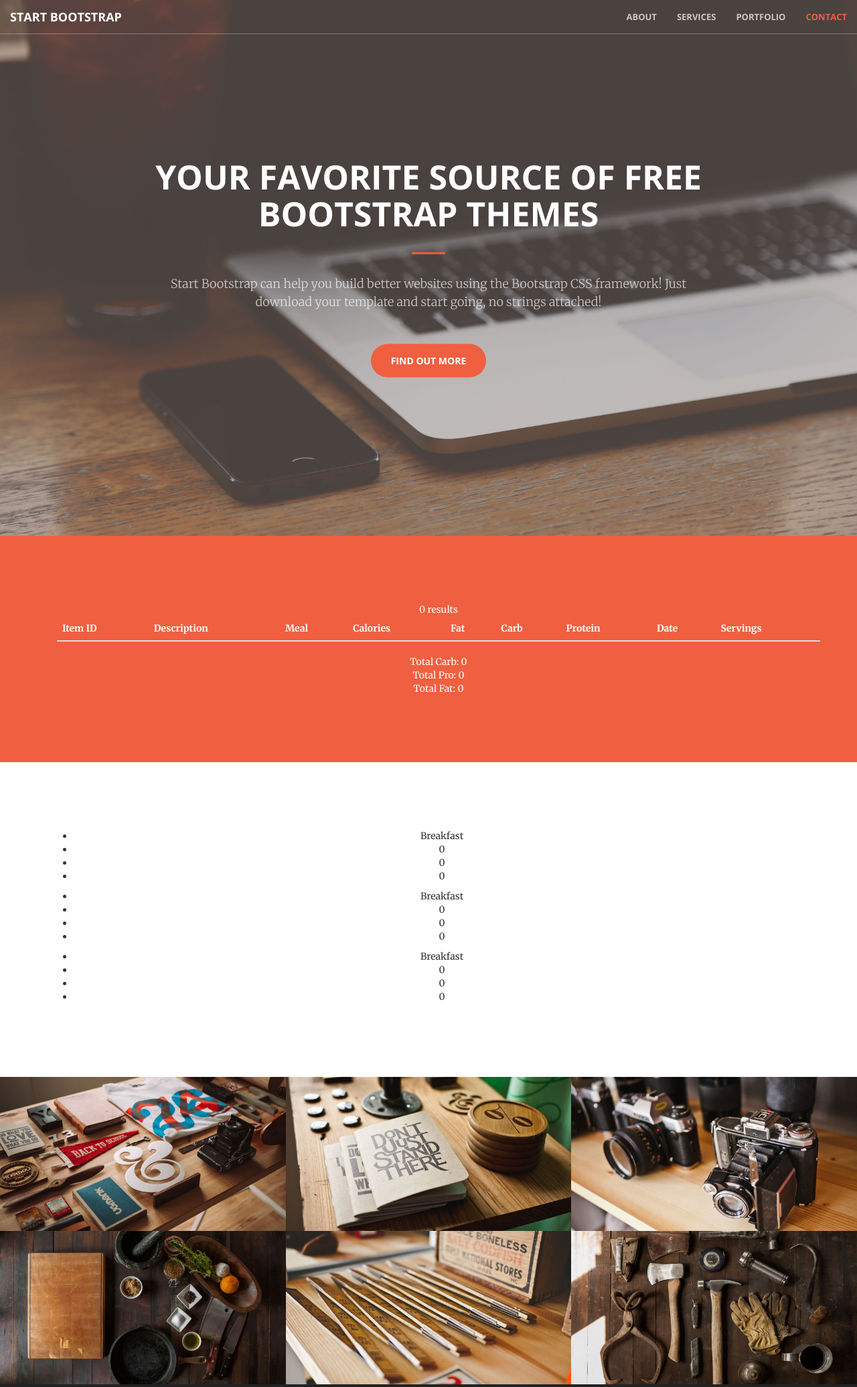
After one commit to Seana36/DIFYM, a PHP site: page /userDiary_Boot.php in a window 1280 px wide. The commit adds this page. Shown: the top 2071 px of the page at 67% size. Run offline with PHP 8.4, Linux system fonts and the light colour scheme; a user stored in the database is signed in; data comes from the database, SQL or seed files in the repository; tables that the repository leaves empty or names only in its code hold one stand-in row (values such as "Sample post"); lists and menus that the app fills with data are empty; some libraries are stand-ins or nearby versions.

Commit message:
boot strap for UserDiary

```diff
--- a/userDiary.php
+++ b/userDiary.php
@@ -116,7 +116,7 @@ function print_table($result){
 			        	  <td>" . (floatval($row["Protein_g"]) * $servings). "</td>
 			        	  <td>" . $row["date"]. "</td>
 			        	  <td>" . $row["servings"]. "</td>
-			        	  <td><input type='submit' class='button' name='".$row["NDB_No"]." ' value1='".$row["meal"]."'/></td>
+			        	  <td><input type='submit' class='button' name='".$row["NDB_No"]." ' value1='".$row["meal"]."' value ='Delete'/></td>
 			        	  </tr>";
 			        	  $carb_total += $row["Carbohydrt_g"];
 			        	  $fat_total += $row["Lipid_Tot_g"];
@@ -132,7 +132,7 @@ function print_table($result){
 			        	  <td>" . $row["Protein_g"]. "</td>
 			        	  <td>" . $row["date"]. "</td>
 			        	  <td>" . $row["servings"]. "</td>
-			        	  <td><input type='submit' class='button' name='".$row["NDB_No"]." ' value1='".$row["meal"]."'/></td>
+			        	  <td><input type='submit' class='button' name='".$row["NDB_No"]." ' value1='".$row["meal"]."' value = 'Delete'/></td>
 			        	  </tr>";
 			        	  $carb_total += $row["Carbohydrt_g"];
 			        	  $fat_total += $row["Lipid_Tot_g"];
--- /dev/null
+++ b/userDiary_Boot.php
@@ -0,0 +1,435 @@
+<?php
+include('dbConnect.php');
+session_start();
+include_once('isLoggedIn.php');
+$user = $_SESSION['userID'];
+?>
+<!DOCTYPE html>
+<html lang="en">
+
+<head>
+
+    <meta charset="utf-8">
+    <meta http-equiv="X-UA-Compatible" content="IE=edge">
+    <meta name="viewport" content="width=device-width, initial-scale=1">
+    <meta name="description" content="">
+    <meta name="author" content="">
+
+    <title>Creative - Start Bootstrap Theme</title>
+
+    <!-- Bootstrap Core CSS -->
+    <link href="vendor/bootstrap/css/bootstrap.min.css" rel="stylesheet">
+
+    <!-- Custom Fonts -->
+    <link href="vendor/font-awesome/css/font-awesome.min.css" rel="stylesheet" type="text/css">
+    <link href='https://fonts.googleapis.com/css?family=Open+Sans:300italic,400italic,600italic,700italic,800italic,400,300,600,700,800' rel='stylesheet' type='text/css'>
+    <link href='https://fonts.googleapis.com/css?family=Merriweather:400,300,300italic,400italic,700,700italic,900,900italic' rel='stylesheet' type='text/css'>
+
+    <!-- Plugin CSS -->
+    <link href="vendor/magnific-popup/magnific-popup.css" rel="stylesheet">
+
+    <!-- Theme CSS -->
+    <link href="css/creative.min.css" rel="stylesheet">
+
+
+    <script src="https://ajax.googleapis.com/ajax/libs/jquery/3.1.1/jquery.min.js"></script>
+    <script src="https://maxcdn.bootstrapcdn.com/bootstrap/3.3.7/js/bootstrap.min.js"></script>
+
+    <!-- HTML5 Shim and Respond.js IE8 support of HTML5 elements and media queries -->
+    <!-- WARNING: Respond.js doesn't work if you view the page via file:// -->
+    <!--[if lt IE 9]>
+        <script src="https://oss.maxcdn.com/libs/html5shiv/3.7.0/html5shiv.js"></script>
+        <script src="https://oss.maxcdn.com/libs/respond.js/1.4.2/respond.min.js"></script>
+    <![endif]-->
+
+</head>
+
+<body id="page-top">
+
+    <nav id="mainNav" class="navbar navbar-default navbar-fixed-top">
+        <div class="container-fluid">
+            <!-- Brand and toggle get grouped for better mobile display -->
+            <div class="navbar-header">
+                <button type="button" class="navbar-toggle collapsed" data-toggle="collapse" data-target="#bs-example-navbar-collapse-1">
+                    <span class="sr-only">Toggle navigation</span> Menu <i class="fa fa-bars"></i>
+                </button>
+                <a class="navbar-brand page-scroll" href="#page-top">Start Bootstrap</a>
+            </div>
+
+            <!-- Collect the nav links, forms, and other content for toggling -->
+            <div class="collapse navbar-collapse" id="bs-example-navbar-collapse-1">
+                <ul class="nav navbar-nav navbar-right">
+                    <li>
+                        <a class="page-scroll" href="#about">About</a>
+                    </li>
+                    <li>
+                        <a class="page-scroll" href="#services">Services</a>
+                    </li>
+                    <li>
+                        <a class="page-scroll" href="#portfolio">Portfolio</a>
+                    </li>
+                    <li>
+                        <a class="page-scroll" href="#contact">Contact</a>
+                    </li>
+                </ul>
+            </div>
+            <!-- /.navbar-collapse -->
+        </div>
+        <!-- /.container-fluid -->
+    </nav>
+
+    <header>
+        <div class="header-content">
+            <div class="header-content-inner">
+                <h1 id="homeHeading">Your Favorite Source of Free Bootstrap Themes</h1>
+                <hr>
+                <p>Start Bootstrap can help you build better websites using the Bootstrap CSS framework! Just download your template and start going, no strings attached!</p>
+                <a href="#about" class="btn btn-primary btn-xl page-scroll">Find Out More</a>
+            </div>
+        </div>
+    </header>
+
+    <section class="bg-primary" id="about">
+        <div class="container">
+            <div class="row">
+                <div class="col-lg-10 text-center">
+
+<?php
+
+
+$sql = "SELECT  *
+        FROM userdiary u,mytable t
+        WHERE u.NDB_No = t.NDB_No AND u.userID = $user
+        ";
+$result = $conn->query($sql);
+print_table($result);
+$result = $conn->query($sql);
+$total_total = calc_meal_totals($result);
+
+
+
+
+function calc_meal_totals($result){
+    $breakfast_total = array("protein" => 0, "carb" => 0, "fat" => 0);
+    $lunch_total = array("protein" => 0, "carb" => 0, "fat" => 0);
+    $dinner_total = array("protein" => 0, "carb" => 0, "fat" => 0);
+    $snack_total = array("protein" => 0, "carb" => 0, "fat" => 0);
+
+    if ($result->num_rows > 0) {
+        while($row = $result->fetch_assoc()) {
+            if($row["meal"] == "breakfast"){
+                $breakfast_total["carb"] += $row["Carbohydrt_g"];
+                $breakfast_total["fat"] += $row["Lipid_Tot_g"];
+                $breakfast_total["protein"] += $row["Protein_g"];
+            }
+            else if($row["meal"] == "lunch"){
+                $lunch_total["carb"] += $row["Carbohydrt_g"];
+                $lunch_total["fat"] += $row["Lipid_Tot_g"];
+                $lunch_total["protein"] += $row["Protein_g"];
+            }
+            else if($row["meal"] == "dinner"){
+                $dinner_total["carb"] += $row["Carbohydrt_g"];
+                $dinner_total["fat"] += $row["Lipid_Tot_g"];
+                $dinner_total["protein"] += $row["Protein_g"];
+            }
+
+        }
+    }
+    $total_total = array(
+        array("Breakfast", $breakfast_total["fat"], $breakfast_total["carb"], $breakfast_total["protein"]),
+        array("Breakfast", $lunch_total["fat"], $lunch_total["carb"], $lunch_total["protein"]),
+        array("Breakfast", $dinner_total["fat"], $dinner_total["carb"], $dinner_total["protein"]),
+        );
+
+    return $total_total ;
+}
+?>
+
+<?php
+function print_table($result){
+?>
+<div class = "container">
+    <table class="table ">
+        <thead>
+          <tr>
+            <th>Item ID</th>
+            <th>Description</th>
+            <th>Meal </th>
+            <th>Calories </th>
+            <th>Fat </th>
+            <th>Carb </th>
+            <th>Protein </th>
+            <th>Date </th>
+            <th>Servings </th>
+          </tr>
+        </thead>
+        <tbody>
+            <?php
+            $carb_total = 0;
+            $fat_total = 0;
+            $pro_total = 0;
+
+            if ($result->num_rows > 0) {
+                // output data of each row
+                while($row = $result->fetch_assoc()) {
+                    if($row["servings"] > 1){
+                        $servings = $row["servings"];
+                        echo "<tr>
+                          <td>" . $row["NDB_No"]. "</td>
+                          <td>" . $row["Shrt_Desc"]."</td>
+                          <td>" . $row["meal"]. "</td>
+                          <td>" . (floatval($row["Energ_Kcal"]) * $servings). "</td>
+                          <td>" . (floatval($row["Lipid_Tot_g"]) * $servings). "</td>
+                          <td>" . (floatval($row["Carbohydrt_g"]) * $servings). "</td>
+                          <td>" . (floatval($row["Protein_g"]) * $servings). "</td>
+                          <td>" . $row["date"]. "</td>
+                          <td>" . $row["servings"]. "</td>
+                          <td><input type='submit' class='btn btn-default' name='".$row["NDB_No"]." ' value1='".$row["meal"]."' value ='Delete'/></td>
+                          </tr>";
+                          $carb_total += $row["Carbohydrt_g"];
+                          $fat_total += $row["Lipid_Tot_g"];
+                          $pro_total += $row["Protein_g"];
+                    }else {
+                    echo "<tr>
+                          <td>" . $row["NDB_No"]. "</td>
+                          <td>" . $row["Shrt_Desc"]."</td>
+                          <td>" . $row["meal"]. "</td>
+                          <td>" . $row["Energ_Kcal"]. "</td>
+                          <td>" . $row["Lipid_Tot_g"]. "</td>
+                          <td>" . $row["Carbohydrt_g"]. "</td>
+                          <td>" . $row["Protein_g"]. "</td>
+                          <td>" . $row["date"]. "</td>
+                          <td>" . $row["servings"]. "</td>
+                          <td><input type='submit' class='btn btn-default' name='".$row["NDB_No"]." ' value1='".$row["meal"]."' value = 'Delete'/></td>
+                          </tr>";
+                          $carb_total += $row["Carbohydrt_g"];
+                          $fat_total += $row["Lipid_Tot_g"];
+                          $pro_total += $row["Protein_g"];
+                    }
+                }
+            } else {
+                echo "0 results";
+            }
+
+            ?>
+        </tbody>
+    </table>
+    <?php
+        echo "Total Carb: ".$carb_total. "<br>";
+        echo "Total Pro: ".$pro_total. "<br>";
+        echo "Total Fat: ".$fat_total. "<br>";
+    }//end function
+    ?>
+</div>
+
+
+<script>
+$('.button').click(function() {
+    //var clickBtnValue = $(this).val();
+    var id = $(this).attr('name');
+    var meal = $(this).attr('value1');
+     $.ajax({
+      type: "POST",
+      url: "removeFrom_UserDiary.php",
+      data: { 'foodID':id ,
+              'meal' : meal}
+    }).done(function( msg ) {
+      alert( "Data Saved: " + msg );
+    });
+    location.reload();
+});
+</script>
+
+
+
+
+
+
+
+
+
+
+
+
+
+
+
+
+
+
+
+
+
+
+
+
+
+
+
+                </div>
+            </div>
+        </div>
+    </section>
+
+    <section id="services">
+        <div class="container">
+            <div class="row">
+                <div class="col-lg-12 text-center">
+                <?php
+                    for($row = 0; $row < 3; $row++){
+                        echo "<ul>";
+                        for($col = 0; $col < 4; $col++){
+                            echo "<li>".$total_total[$row][$col]."</li>";
+                        }
+                    echo "</ul>";
+                    }
+                ?>
+                </div>
+            </div>
+        </div>
+
+    </section>
+
+    <section class="no-padding" id="portfolio">
+        <div class="container-fluid">
+            <div class="row no-gutter popup-gallery">
+                <div class="col-lg-4 col-sm-6">
+                    <a href="img/portfolio/fullsize/1.jpg" class="portfolio-box">
+                        <img src="img/portfolio/thumbnails/1.jpg" class="img-responsive" alt="">
+                        <div class="portfolio-box-caption">
+                            <div class="portfolio-box-caption-content">
+                                <div class="project-category text-faded">
+                                    Category
+                                </div>
+                                <div class="project-name">
+                                    Project Name
+                                </div>
+                            </div>
+                        </div>
+                    </a>
+                </div>
+                <div class="col-lg-4 col-sm-6">
+                    <a href="img/portfolio/fullsize/2.jpg" class="portfolio-box">
+                        <img src="img/portfolio/thumbnails/2.jpg" class="img-responsive" alt="">
+                        <div class="portfolio-box-caption">
+                            <div class="portfolio-box-caption-content">
+                                <div class="project-category text-faded">
+                                    Category
+                                </div>
+                                <div class="project-name">
+                                    Project Name
+                                </div>
+                            </div>
+                        </div>
+                    </a>
+                </div>
+                <div class="col-lg-4 col-sm-6">
+                    <a href="img/portfolio/fullsize/3.jpg" class="portfolio-box">
+                        <img src="img/portfolio/thumbnails/3.jpg" class="img-responsive" alt="">
+                        <div class="portfolio-box-caption">
+                            <div class="portfolio-box-caption-content">
+                                <div class="project-category text-faded">
+                                    Category
+                                </div>
+                                <div class="project-name">
+                                    Project Name
+                                </div>
+                            </div>
+                        </div>
+                    </a>
+                </div>
+                <div class="col-lg-4 col-sm-6">
+                    <a href="img/portfolio/fullsize/4.jpg" class="portfolio-box">
+                        <img src="img/portfolio/thumbnails/4.jpg" class="img-responsive" alt="">
+                        <div class="portfolio-box-caption">
+                            <div class="portfolio-box-caption-content">
+                                <div class="project-category text-faded">
+                                    Category
+                                </div>
+                                <div class="project-name">
+                                    Project Name
+                                </div>
+                            </div>
+                        </div>
+                    </a>
+                </div>
+                <div class="col-lg-4 col-sm-6">
+                    <a href="img/portfolio/fullsize/5.jpg" class="portfolio-box">
+                        <img src="img/portfolio/thumbnails/5.jpg" class="img-responsive" alt="">
+                        <div class="portfolio-box-caption">
+                            <div class="portfolio-box-caption-content">
+                                <div class="project-category text-faded">
+                                    Category
+                                </div>
+                                <div class="project-name">
+                                    Project Name
+                                </div>
+                            </div>
+                        </div>
+                    </a>
+                </div>
+                <div class="col-lg-4 col-sm-6">
+                    <a href="img/portfolio/fullsize/6.jpg" class="portfolio-box">
+                        <img src="img/portfolio/thumbnails/6.jpg" class="img-responsive" alt="">
+                        <div class="portfolio-box-caption">
+                            <div class="portfolio-box-caption-content">
+                                <div class="project-category text-faded">
+                                    Category
+                                </div>
+                                <div class="project-name">
+                                    Project Name
+                                </div>
+                            </div>
+                        </div>
+                    </a>
+                </div>
+            </div>
+        </div>
+    </section>
+
+    <aside class="bg-dark">
+        <div class="container text-center">
+            <div class="call-to-action">
+                <h2>Free Download at Start Bootstrap!</h2>
+                <a href="http://startbootstrap.com/template-overviews/creative/" class="btn btn-default btn-xl sr-button">Download Now!</a>
+            </div>
+        </div>
+    </aside>
+
+    <section id="contact">
+        <div class="container">
+            <div class="row">
+                <div class="col-lg-8 col-lg-offset-2 text-center">
+                    <h2 class="section-heading">Let's Get In Touch!</h2>
+                    <hr class="primary">
+                    <p>Ready to start your next project with us? That's great! Give us a call or send us an email and we will get back to you as soon as possible!</p>
+                </div>
+                <div class="col-lg-4 col-lg-offset-2 text-center">
+                    <i class="fa fa-phone fa-3x sr-contact"></i>
+                    <p>123-456-6789</p>
+                </div>
+                <div class="col-lg-4 text-center">
+                    <i class="fa fa-envelope-o fa-3x sr-contact"></i>
+                    <p><a href="mailto:your-email@your-domain.com">feedback@startbootstrap.com</a></p>
+                </div>
+            </div>
+        </div>
+    </section>
+
+    <!-- jQuery -->
+    <script src="vendor/jquery/jquery.min.js"></script>
+
+    <!-- Bootstrap Core JavaScript -->
+    <script src="vendor/bootstrap/js/bootstrap.min.js"></script>
+
+    <!-- Plugin JavaScript -->
+    <script src="https://cdnjs.cloudflare.com/ajax/libs/jquery-easing/1.3/jquery.easing.min.js"></script>
+    <script src="vendor/scrollreveal/scrollreveal.min.js"></script>
+    <script src="vendor/magnific-popup/jquery.magnific-popup.min.js"></script>
+
+    <!-- Theme JavaScript -->
+    <script src="js/creative.min.js"></script>
+
+</body>
+
+</html>
```
Also changed, not shown: removeFrom_UserDiary.php (+2 -5 lines).
